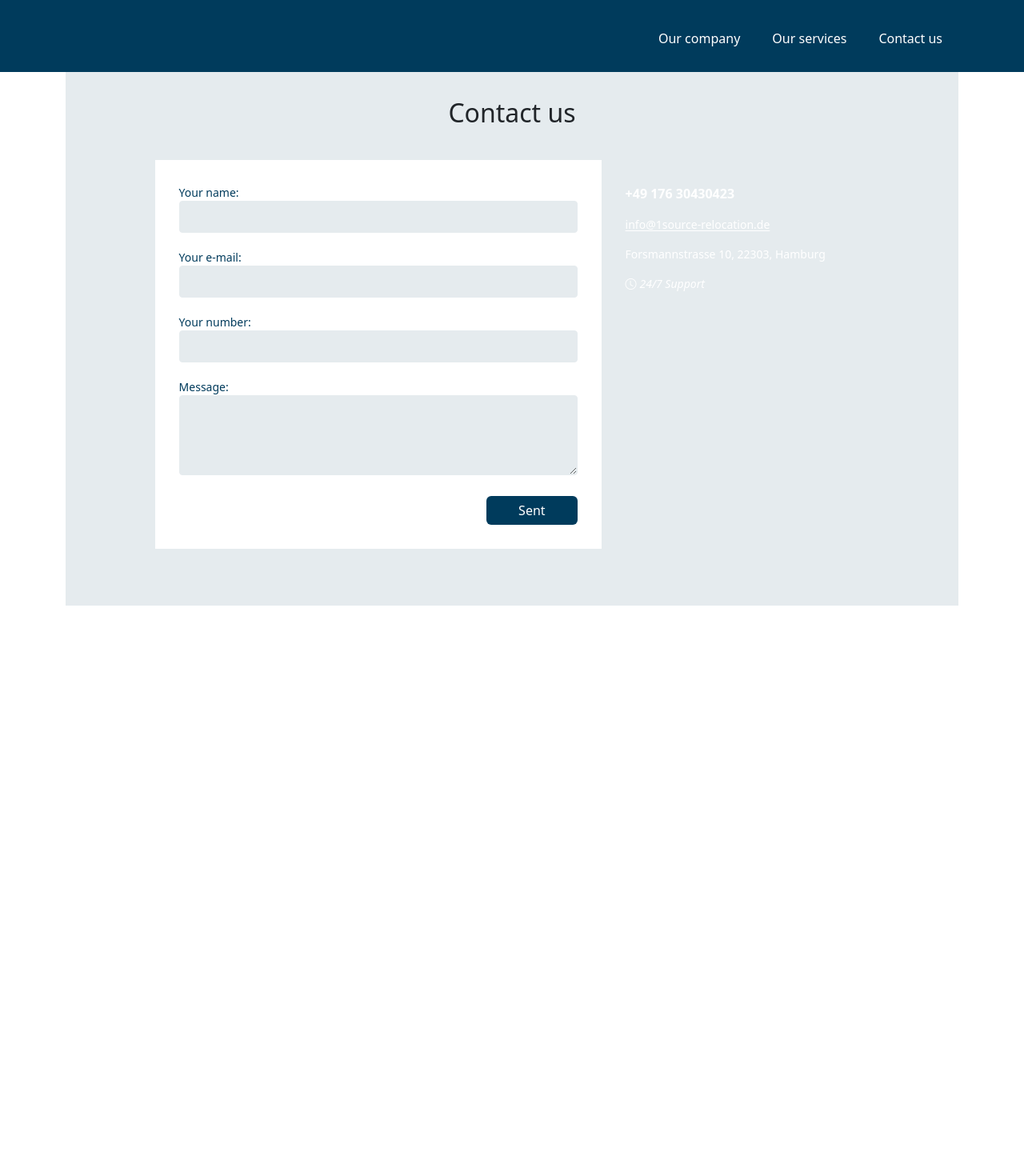
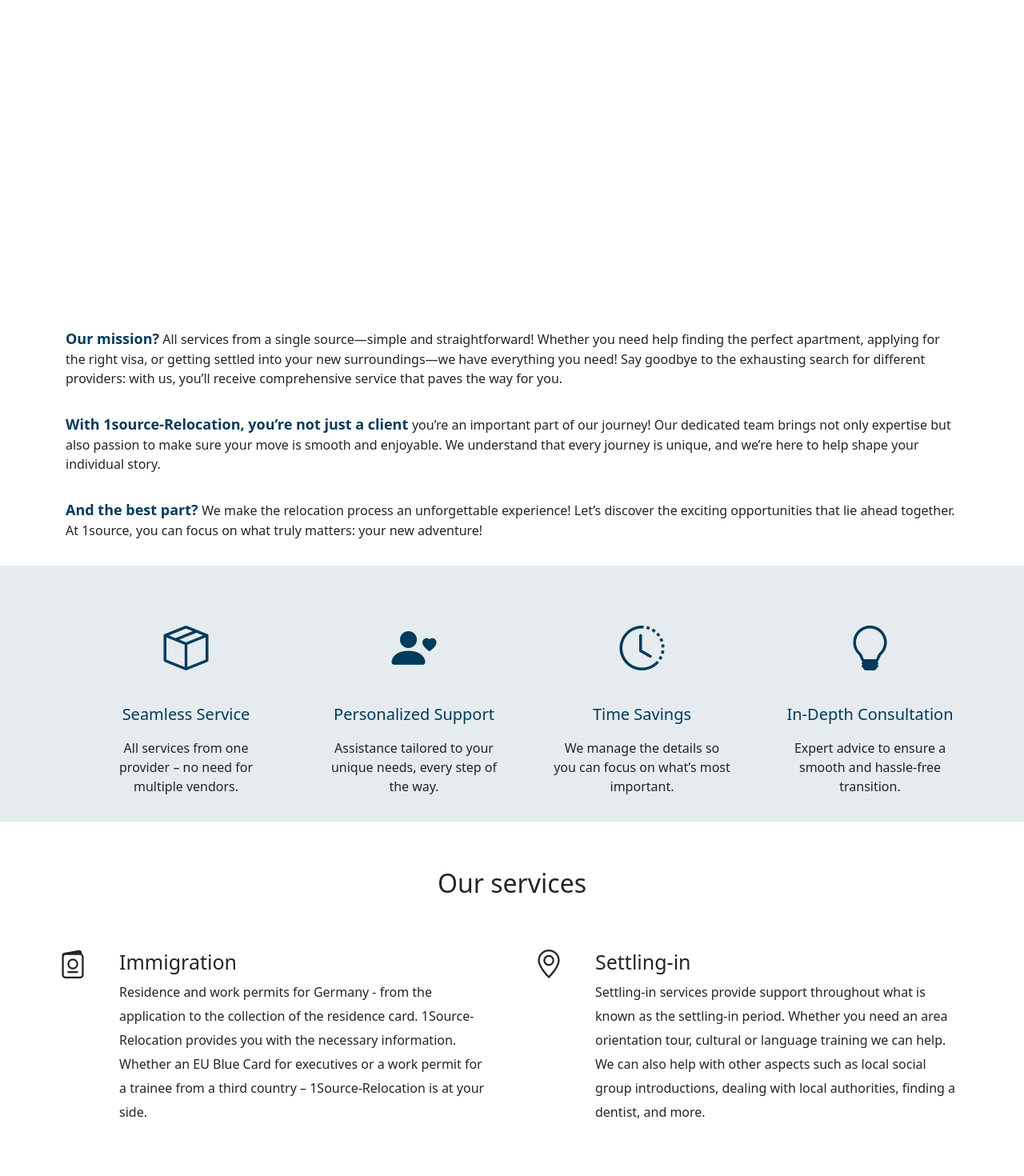
Before and after one commit to Marina-single/basic-web-app, an Angular app in the folder frontend/: page / in a window 1280 px wide. Shown: the top 1470 px of the page at 80% size. Before the commit the page ends 800 px from the top, so only its background shows below. Built offline with nearby package versions, Linux system fonts and the light colour scheme.

Commit message:
add footter component

```diff
--- a/frontend/src/app/app.component.html
+++ b/frontend/src/app/app.component.html
@@ -1,4 +1,7 @@
 <app-header></app-header>
-<div class="container">
+<div>
+  <app-company></app-company>
+  <app-our-services></app-our-services>
   <app-contact-us></app-contact-us>
+  <app-footer></app-footer>
 </div>
--- /dev/null
+++ b/frontend/src/app/company/company.component.css
@@ -0,0 +1,47 @@
+.container{
+  padding-top:60px;
+  text-align: left;
+}
+p{
+  margin: 0 0 2em;
+}
+
+span{
+  font-weight: bold;
+  color:var(--primary-color);
+  font-size:18px;
+}
+
+
+.icon-wrapper i {
+  font-size: 3.5rem;
+  color: var(--primary-color);
+}
+.stats{
+  background-color: #E5EBEE;
+}
+@media (max-width: 1000px) {
+.icon-wrapper i {
+  font-size: 2.5rem;
+}
+.container {
+  padding:20px 0px 20px 0px;
+}
+}
+@media (max-width: 680px) {
+.icon-wrapper i {
+  font-size: 2.5rem;
+}
+.container {
+  padding:20px;
+}
+}
+
+@media (max-width: 460px) {
+.icon-wrapper i {
+  font-size: 2.5rem;
+}
+.container {
+  padding:20px;
+}
+}
--- /dev/null
+++ b/frontend/src/app/company/company.component.html
@@ -0,0 +1,21 @@
+<div class="container">
+  <p><span>Our mission?</span> All services from a single source—simple and straightforward! Whether you need help finding the perfect apartment, applying for the right visa, or getting settled into your new surroundings—we have everything you need! Say goodbye to the exhausting search for different providers: with us, you’ll receive comprehensive service that paves the way for you.</p>
+  <p><span>With 1source-Relocation, you’re not just a client </span> you’re an important part of our journey! Our dedicated team brings not only expertise but also passion to make sure your move is smooth and enjoyable. We understand that every journey is unique, and we’re here to help shape your individual story.</p>
+  <p><span>And the best part? </span> We make the relocation process an unforgettable experience! Let’s discover the exciting opportunities that lie ahead together. At 1source, you can focus on what truly matters: your new adventure!</p>
+</div>
+
+<div class="stats">
+  <div class="container">
+    <div class="row text-center">
+      <div class="col-md-3"  *ngFor="let item of advantages">
+        <div class="stat-item" style="padding-left:40px;">
+          <div class="icon-wrapper" style="padding-bottom:30px;">
+            <i class="bi" [ngClass]="item.icon"></i>
+          </div>
+          <h6 style="color: var(--primary-color); font-size:20px; padding-bottom:10px;">{{ item.title }}</h6>
+          <p>{{ item.description }}</p>
+        </div>
+      </div>
+    </div>
+  </div>
+</div>
--- /dev/null
+++ b/frontend/src/app/company/company.component.ts
@@ -0,0 +1,34 @@
+import { Component } from '@angular/core';
+import { CommonModule } from '@angular/common';
+
+@Component({
+  selector: 'app-company',
+  standalone: true,
+  imports: [ CommonModule ],
+  templateUrl: './company.component.html',
+  styleUrl: './company.component.css'
+})
+export class CompanyComponent {
+advantages = [
+    {
+      icon: 'bi-box-seam', // Иконка Bootstrap Icons
+      title: 'Seamless Service',
+      description: 'All services from one provider – no need for multiple vendors.'
+    },
+    {
+      icon: 'bi-person-heart',
+      title: 'Personalized Support',
+      description: 'Assistance tailored to your unique needs, every step of the way.'
+    },
+    {
+      icon: 'bi-clock-history',
+      title: 'Time Savings',
+      description: 'We manage the details so you can focus on what’s most important.'
+    },
+    {
+      icon: 'bi-lightbulb',
+      title: 'In-Depth Consultation',
+      description: 'Expert advice to ensure a smooth and hassle-free transition.'
+    }
+  ];
+}
--- a/frontend/src/app/header/header.component.css
+++ b/frontend/src/app/header/header.component.css
@@ -1,17 +1,24 @@
 #header {
-  height: 90px;
+  height: 350px;
   width: 100%;
-  background-color: var(--primary-color);
   padding: 24px;
 }
 
 .navigation-option {
+  text-decoration: none;
   float: right;
   color: white;
   padding: 12px 20px;
   cursor: pointer;
+  transition: color 0.3s ease;
 }
 
 .navigation-option:hover {
   color: lightgrey;
 }
+
+.slogan{
+  padding-top:160px;
+  padding-left: 50px;
+  color:white;
+}
--- a/frontend/src/app/header/header.component.html
+++ b/frontend/src/app/header/header.component.html
@@ -1,7 +1,11 @@
-<div id="header">
+<div id="header" class="background-banner ">
   <div class="container">
-    <span class="navigation-option">Contact us</span>
-    <span class="navigation-option">Our services</span>
-    <span class="navigation-option">Our company</span>
+    <a class="navigation-option" href="#contact-us">Contact us</a>
+    <a class="navigation-option" href="#our-services">Our services</a>
+    <a class="navigation-option">Our company</a>
+  </div>
+  <div class="slogan">
+    <h2>Welcome to 1source-Relocation! </h2>
+    <p>Your perfect partner for relocation and immigration services from Hamburg</p>
   </div>
 </div>
```
Also changed, not shown: frontend/src/app/app.component.ts (+9 -1 lines), 1 other file (tests, documents, lock files or other folders).
